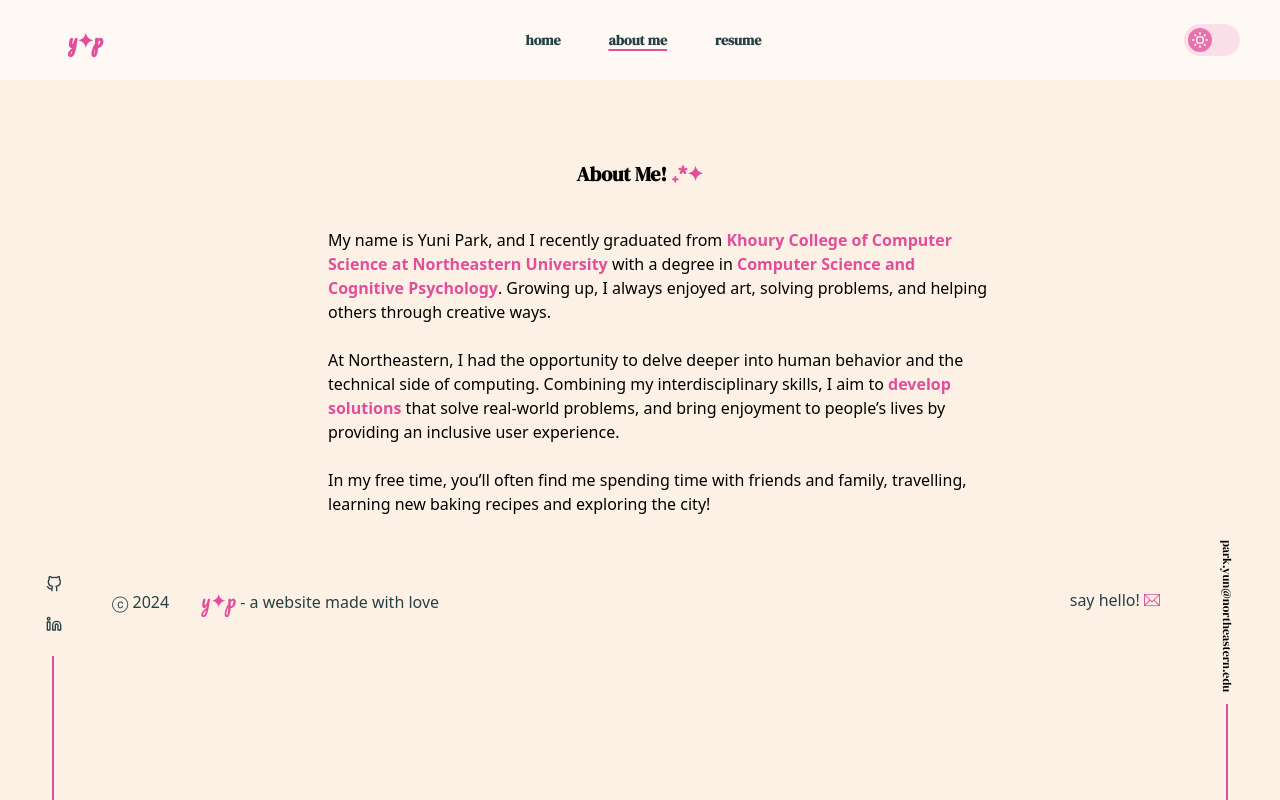
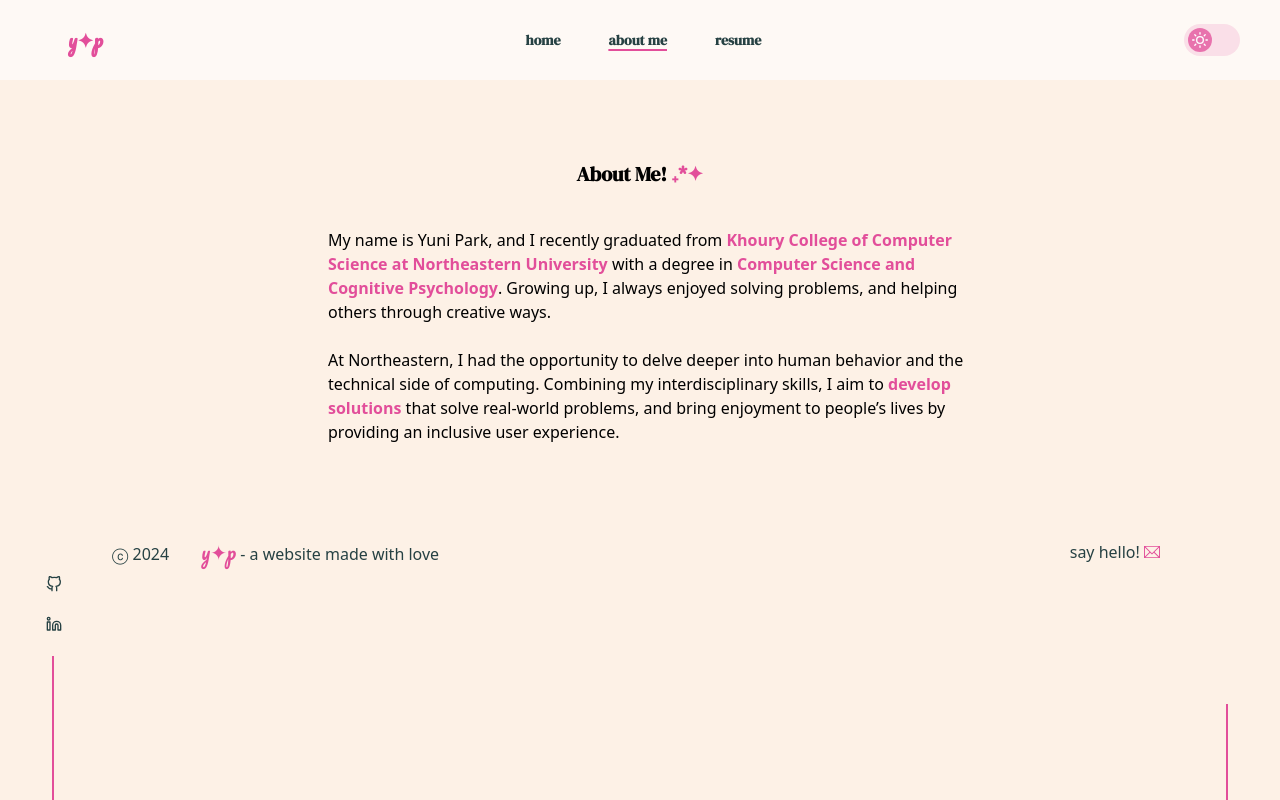
Before and after one commit to parky20/personal-website-v2, a Next.js app: page /aboutMe in a window 1280 px wide. Built offline with nearby package versions, Linux system fonts and the light colour scheme.

Commit message:
no index

```diff
--- a/src/app/aboutMe/page.tsx
+++ b/src/app/aboutMe/page.tsx
@@ -9,10 +9,10 @@ export default function AboutMe() {
             <p className="text-base md:text-[18px] font-sans font-light ml-10">
                 My name is Yuni Park, and I recently graduated from <HighlightedText>
                 Khoury College of Computer Science at Northeastern University </HighlightedText> with a degree in <HighlightedText>Computer Science and Cognitive Psychology</HighlightedText>.
-                Growing up, I always enjoyed art, solving problems, and helping others through creative ways. <br/> <br/>
+                Growing up, I always enjoyed solving problems, and helping others through creative ways. <br/> <br/>
                 At Northeastern, I had the opportunity to delve deeper into human behavior and the technical side of computing.
                 Combining my interdisciplinary skills, I aim to <HighlightedText>develop solutions</HighlightedText> that solve real-world problems, and bring enjoyment to people’s lives by providing an inclusive user experience. <br/><br/>
-                In my free time, you’ll often find me spending time with friends and family, travelling, learning new baking recipes and exploring the city!</p>
+            </p>
          </div>
         </div>
    )
--- a/src/components/Email.tsx
+++ b/src/components/Email.tsx
@@ -3,7 +3,7 @@ import SideBars from "@/ui/SideBars"
 const Email = () => {
     return (
     <SideBars left={false}>
-        <a className="text-xs align-base rotate-90 text-center" href="https://github.com/yunip20">park.yun@northeastern.edu</a>
+        <a className="text-xs align-base rotate-90 text-center"></a>
     </SideBars>)
 }
 
```
